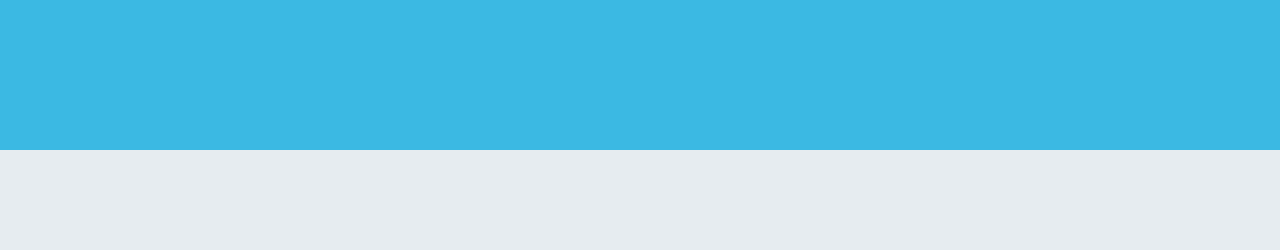
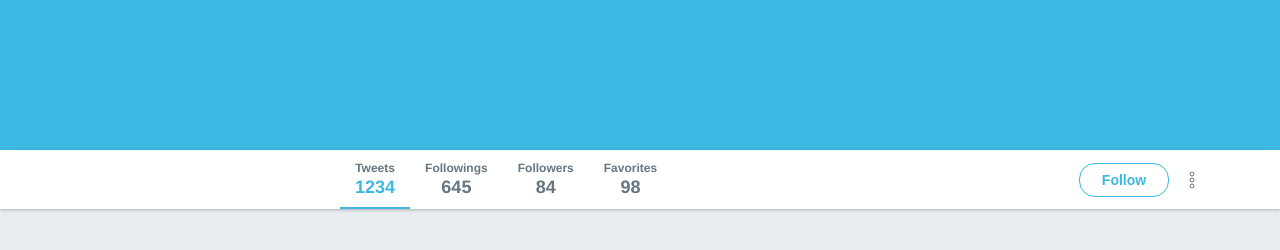
Before and after one commit to elanfraga/twitter-flexbox-css, a plain HTML site: page index.html in a window 1280 px wide. Shown: the part 276-526 px from the top of the page. Drawn offline with Linux system fonts and the light colour scheme.

Commit message:
Barra superior

```diff
--- a/index.html
+++ b/index.html
@@ -30,5 +30,33 @@
     <h1>Twitter Rocketseat</h1>
   </div>
 
+  <div class="bar">
+    <div class="content">
+      <ul>
+        <li class="active">
+          <span>Tweets</span>
+          <strong>1234</strong>
+        </li>
+        <li>
+          <span>Followings</span>
+          <strong>645</strong>
+        </li>
+        <li>
+          <span>Followers</span>
+          <strong>84</strong>
+        </li>
+        <li>
+          <span>Favorites</span>
+          <strong>98</strong>
+        </li>
+      </ul>
+
+      <div class="actions">
+        <button>Follow</button>
+        <img src="/images/more.svg" alt="">
+      </div>
+    </div>
+  </div>
+
 </body>
 </html>
--- a/style.css
+++ b/style.css
@@ -110,3 +110,81 @@ div.banner {
 
   color: #fff;
 }
+
+div.bar {
+  height: 59px;
+  background: #fff;
+  box-shadow: 0 1px 3px rgba(0, 0, 0, 0.25);
+}
+
+div.bar .content {
+  display: flex;
+  justify-content: space-between;
+  align-items: center;
+  padding-left: 285px;
+  height: 100%;
+}
+
+div.bar .content ul {
+  display: flex;
+  list-style: none;
+  height: 100%;
+}
+
+div.bar .content ul li {
+  display: flex;
+  flex-direction: column;
+  align-items: center;
+  justify-content: center;
+  padding: 0 15px;
+  position: relative;
+}
+
+div.bar .content ul li.active::after {
+  content: "";
+  width: 100%;
+  height: 2px;
+  position: absolute;
+  bottom: 0;
+  left: 0;
+  background: #3bb9e3;
+}
+
+div.bar .content ul li span {
+  color: #667580;
+  font-size: 12px;
+  font-weight: bold;
+}
+
+div.bar .content ul li strong {
+  color: #667580;
+  font-size: 18px;
+  font-weight: bold;
+  margin-top: 2px;
+}
+
+div.bar .content ul li.active strong {
+  color: #3bb9e3;
+}
+
+div.bar .content .actions {
+  display: flex;
+}
+
+div.bar .content .actions button {
+  height: 34px;
+  background: #fff;
+
+  display: flex;
+  align-items: center;
+  justify-content: center;
+
+  width: 90px;
+  font-weight: bold;
+  font-size: 14px;
+  color: #3bb9e3;
+  border: 1px solid #3bb9e3;
+  border-radius: 16px;
+
+  margin-right: 20px;
+}
```
